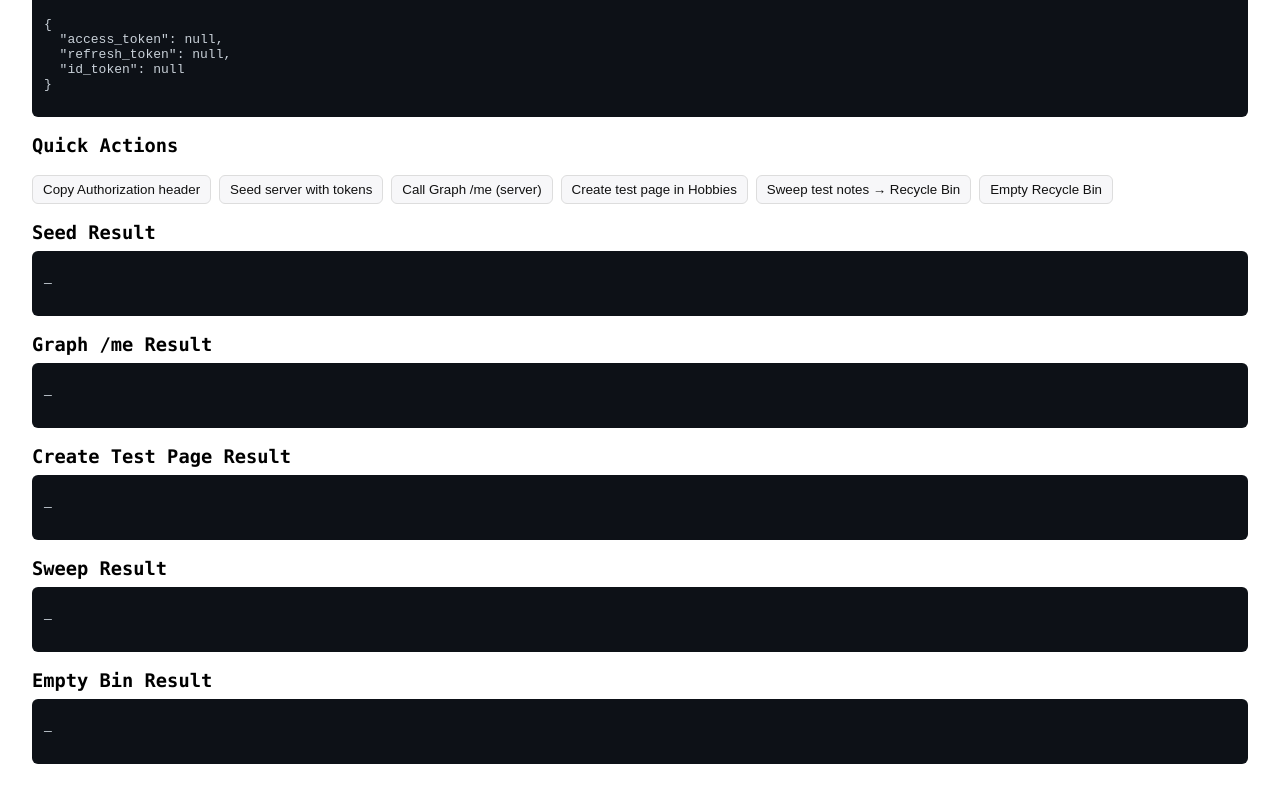
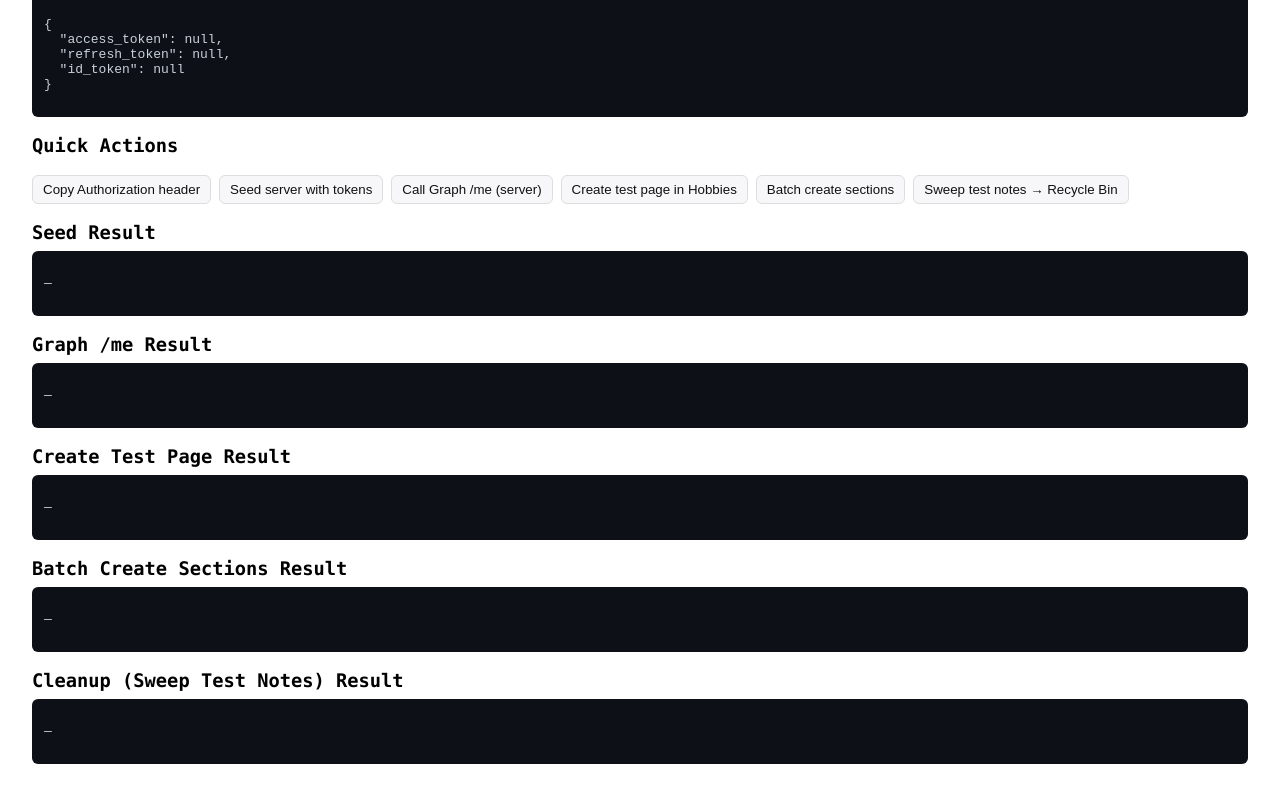
Before and after one commit to tchaudhry907/alice-onenote-router, a Next.js app: page /debug/diagnostics in a window 1280 px wide. Shown: the part 277-1073 px from the top of the page. Built offline with nearby package versions, Linux system fonts and the light colour scheme.

Commit message:
Refactor diagnostics.js for improved functionality

```diff
--- a/pages/debug/diagnostics.js
+++ b/pages/debug/diagnostics.js
@@ -7,8 +7,8 @@ export default function Diagnostics() {
   const [seedResult, setSeedResult] = useState(null);
   const [meResult, setMeResult] = useState(null);
   const [createResult, setCreateResult] = useState(null);
-  const [sweepResult, setSweepResult] = useState(null);
-  const [emptyResult, setEmptyResult] = useState(null);
+  const [batchResult, setBatchResult] = useState(null);
+  const [cleanupResult, setCleanupResult] = useState(null);
 
   const baseUrl = useMemo(() => {
     if (typeof window === "undefined") return "";
@@ -32,7 +32,6 @@ export default function Diagnostics() {
       setStatus("Failed to load tokens");
     }
   }
-
   useEffect(() => { reloadTokens(); }, [baseUrl, wantFull]);
 
   async function copyAuthHeader() {
@@ -44,26 +43,28 @@ export default function Diagnostics() {
 
   async function seedServerWithTokens() {
     if (!tokens?.access_token || !tokens?.refresh_token || !tokens?.id_token) {
-      alert("Need access_token, refresh_token, and id_token. Click 'Refresh Tokens' then 'Reload Tokens' first.");
+      alert("Need access_token + refresh_token + id_token. Click ‘Refresh Tokens’, then ‘Reload Tokens’, then try again.");
       return;
     }
     const r = await fetch("/api/debug/tokens/import", {
       method: "POST",
       headers: { "Content-Type": "application/json" },
-      credentials: "include",
       body: JSON.stringify({
         access_token: tokens.access_token,
         refresh_token: tokens.refresh_token,
         id_token: tokens.id_token,
       }),
+      credentials: "include",
     });
-    setSeedResult(await r.json());
+    const j = await r.json();
+    setSeedResult(j);
     await reloadTokens();
   }
 
   async function callGraphMe() {
     const r = await fetch("/api/graph/me", { credentials: "include" });
-    setMeResult(await r.json());
+    const j = await r.json();
+    setMeResult(j);
   }
 
   async function createTestPage() {
@@ -79,34 +80,42 @@ export default function Diagnostics() {
         html: "<p>Created via Diagnostics button ✅</p>",
       }),
     });
-    setCreateResult(await r.json());
+    const j = await r.json();
+    setCreateResult(j);
   }
 
-  async function sweepToBin() {
-    setSweepResult({ loading: true });
-    const r = await fetch("/api/onenote/sweep-to-bin", {
+  async function batchCreateSections() {
+    setBatchResult({ loading: true });
+    const r = await fetch("/api/graph/sections-create-batch", {
       method: "POST",
       headers: { "Content-Type": "application/json" },
       credentials: "include",
       body: JSON.stringify({
         notebookName: "AliceChatGPT",
-        titlePrefixes: ["[DIAG]", "[WORKOUT]", "[HOBBY]", "[INBOX] quick note", "[STEPS]"],
-        recycleSectionName: "🗑 Recycle Bin"
-      })
+        sectionNames: [
+          "Inbox",
+          "Food",
+          "Fitness - Workouts",
+          "Fitness - Step Counts",
+          "Hobbies",
+          "Travel",
+          "Taxes",
+          "Recycle Bin"
+        ],
+      }),
     });
-    setSweepResult(await r.json());
+    const j = await r.json();
+    setBatchResult(j);
   }
 
-  async function emptyBin() {
-    if (!confirm("Permanently delete everything in 🗑 Recycle Bin? This cannot be undone.")) return;
-    setEmptyResult({ loading: true });
-    const r = await fetch("/api/onenote/empty-bin", {
+  async function sweepTestNotes() {
+    setCleanupResult({ loading: true });
+    const r = await fetch("/api/graph/cleanup-tests", {
       method: "POST",
-      headers: { "Content-Type": "application/json" },
       credentials: "include",
-      body: JSON.stringify({ notebookName: "AliceChatGPT", recycleSectionName: "🗑 Recycle Bin" })
     });
-    setEmptyResult(await r.json());
+    const j = await r.json();
+    setCleanupResult(j);
   }
 
   return (
@@ -137,25 +146,15 @@ export default function Diagnostics() {
         <button className="btn" onClick={seedServerWithTokens}>Seed server with tokens</button>
         <button className="btn" onClick={callGraphMe}>Call Graph /me (server)</button>
         <button className="btn" onClick={createTestPage}>Create test page in Hobbies</button>
-        <button className="btn" onClick={sweepToBin}>Sweep test notes → Recycle Bin</button>
-        <button className="btn" onClick={emptyBin}>Empty Recycle Bin</button>
+        <button className="btn" onClick={batchCreateSections}>Batch create sections</button>
+        <button className="btn" onClick={sweepTestNotes}>Sweep test notes → Recycle Bin</button>
       </div>
 
-      <Section title="Seed Result">
-        <pre>{seedResult ? JSON.stringify(seedResult, null, 2) : "—"}</pre>
-      </Section>
-      <Section title="Graph /me Result">
-        <pre>{meResult ? JSON.stringify(meResult, null, 2) : "—"}</pre>
-      </Section>
-      <Section title="Create Test Page Result">
-        <pre>{createResult ? JSON.stringify(createResult, null, 2) : "—"}</pre>
-      </Section>
-      <Section title="Sweep Result">
-        <pre>{sweepResult ? JSON.stringify(sweepResult, null, 2) : "—"}</pre>
-      </Section>
-      <Section title="Empty Bin Result">
-        <pre>{emptyResult ? JSON.stringify(emptyResult, null, 2) : "—"}</pre>
-      </Section>
+      <Section title="Seed Result"><pre>{fmt(seedResult)}</pre></Section>
+      <Section title="Graph /me Result"><pre>{fmt(meResult)}</pre></Section>
+      <Section title="Create Test Page Result"><pre>{fmt(createResult)}</pre></Section>
+      <Section title="Batch Create Sections Result"><pre>{fmt(batchResult)}</pre></Section>
+      <Section title="Cleanup (Sweep Test Notes) Result"><pre>{fmt(cleanupResult)}</pre></Section>
 
       <style jsx>{`
         .btn {
@@ -184,3 +183,9 @@ function Section({ title, children }) {
     </section>
   );
 }
+
+function fmt(x) {
+  if (!x) return "—";
+  if (x.loading) return "Loading…";
+  try { return JSON.stringify(x, null, 2); } catch { return String(x); }
+}
```
